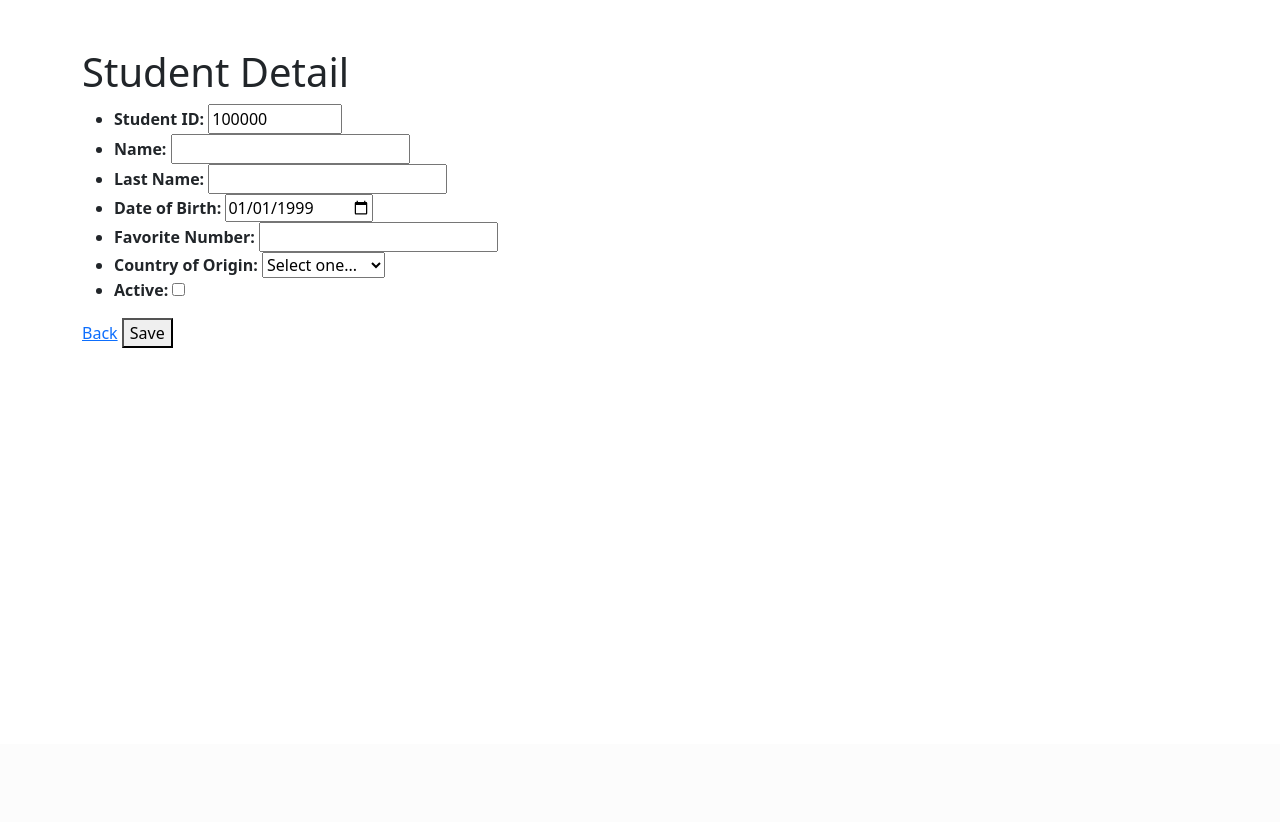
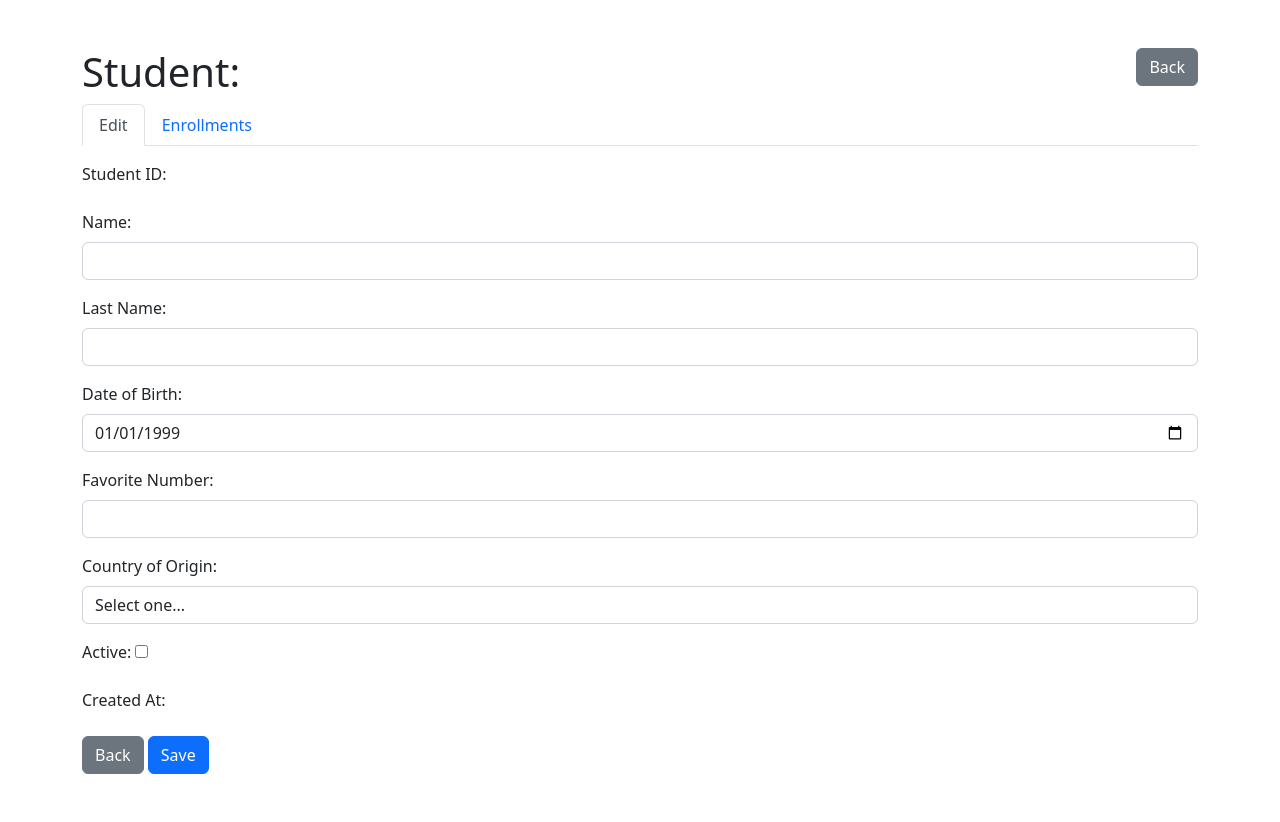
Before and after one commit to sarizti/up-big-data-crud, a Django app: page /campus/students/add in a window 1280 px wide. Shown: the part 56-878 px from the top of the page. Before the commit the page ends 404 px from the top, so only its background shows below. Run offline with Django 4.2, Linux system fonts and the light colour scheme.

Commit message:
adding more report flexibility and students tabs, etc

```diff
--- /dev/null
+++ b/campus/templates/campus/reports/_report.html
@@ -0,0 +1,22 @@
+<table class="table table-striped">
+    <thead>
+        <tr>
+            {% for header in headers %}
+            <th>{{ header }}</th>
+            {% endfor %}
+        </tr>
+    </thead>
+    <tbody>
+        {% for row in rows %}
+            <tr>
+                {% for col in row %}
+                    {% if forloop.first %}
+                    <th>{{ col }}</th>
+                    {% else %}
+                    <td>{{ col }}</td>
+                    {% endif %}
+                {% endfor %}
+            </tr>
+        {% endfor %}
+    </tbody>
+</table>
--- /dev/null
+++ b/campus/templates/campus/students/_detail_form.html
@@ -0,0 +1,55 @@
+{% if create %}{% url 'campus:students-create' as u %}
+{% else %}{% url 'campus:students-save' student.id as u %}{% endif %}
+<form action="{{ u }}" method="post">
+    {% csrf_token %}
+    <div class="mb-3">
+        <label class="form-label">Student ID:</label>
+        {% if create %}
+            <input type="number" class="form-control" step="1" min="100000" max="1000000" value="100000" name="id" required>
+        {% else %}
+            <span>{{ student.id }}</span>
+        {% endif %}
+    </div>
+    <div class="mb-3">
+        <label class="form-label">Name:</label>
+        <input type="text" class="form-control" value="{{ student.name }}" name="name" required>
+    </div>
+    <div class="mb-3">
+        <label class="form-label">Last Name:</label>
+        <input type="text" class="form-control" value="{{ student.last_name }}" name="last_name" required>
+    </div>
+    <div class="mb-3">
+        <label class="form-label">Date of Birth:</label>
+        <input type="date" class="form-control" value="{{ student.date_of_birth.isoformat }}" name="date_of_birth" required>
+    </div>
+    <div class="mb-3">
+        <label class="form-label">Favorite Number:</label>
+        <input type="number" class="form-control" step="1" min="0" value="{{ student.favorite_number }}" name="favorite_number" required>
+    </div>
+    <div class="mb-3">
+        <label class="form-label">Country of Origin:</label>
+        <select class="form-control" name="country_of_origin" required>
+            <option value="">Select one...</option>
+            <option {% if student.country_of_origin == "MEX" %}selected{% endif %} value="MEX">Mexico</option>
+            <option {% if student.country_of_origin == "CAN" %}selected{% endif %} value="CAN">Canada</option>
+            <option {% if student.country_of_origin == "USA" %}selected{% endif %} value="USA">United States</option>
+            <option {% if student.country_of_origin == "BOL" %}selected{% endif %} value="BOL">Bolivia</option>
+        </select>
+    </div>
+    <div class="mb-3">
+        <label class="form-label">
+            Active:
+            <input type="checkbox" name="active" {% if student.active %}checked{% endif %}>
+        </label>
+    </div>
+    {% if not create %}
+    <div class="mb-3">
+        <label class="form-label">Created At:</label>
+        {{ student.created_at }}
+    </div>
+    {% endif %}
+    <div class="mb-3">
+        <a href="{% url 'campus:students-index' %}" class="btn btn-secondary">Back</a>
+        <button type="submit" class="btn btn-primary">Save</button>
+    </div>
+</form>
--- /dev/null
+++ b/campus/templates/campus/students/detail.html
@@ -0,0 +1,28 @@
+{% extends "campus/tpl.html" %}
+
+{% block content %}
+
+    <h1>
+        Student: {{ student.name }} {{ student.last_name }}
+        <a href="{% url 'campus:students-index' %}" class="btn btn-secondary float-end">Back</a>
+    </h1>
+
+    <ul class="nav nav-tabs mb-3" id="student-tab" role="tablist">
+        <li class="nav-item" role="presentation">
+            <button class="nav-link active" id="edit-tab" data-bs-toggle="tab" data-bs-target="#edit-tab-pane" type="button" role="tab">Edit</button>
+        </li>
+        <li class="nav-item" role="presentation">
+            <button class="nav-link" id="enrollments-tab" data-bs-toggle="tab" data-bs-target="#enrollments-tab-pane" type="button" role="tab">Enrollments</button>
+        </li>
+    </ul>
+
+    <div class="tab-content mb-3" id="student-tab-content">
+        <div class="tab-pane fade show active" id="edit-tab-pane" role="tabpanel" tabindex="0">
+            {% include 'campus/students/_detail_form.html' with student=student only %}
+        </div>
+        <div class="tab-pane fade" id="enrollments-tab-pane" role="tabpanel" tabindex="0">
+            {% include 'campus/reports/_report.html' with rows=enrollments_rows headers=enrollments_headers %}
+        </div>
+    </div>
+
+{% endblock %}
--- a/campus/templates/campus/students_detail.html
+++ /dev/null
@@ -1,65 +0,0 @@
-{% extends "campus/tpl.html" %}
-
-{% block content %}
-
-    <h1>Student Detail</h1>
-
-    {% if create %}{% url 'campus:students-create' as u %}
-    {% else %}{% url 'campus:students-save' student.id as u %}{% endif %}
-    <form action="{{ u }}" method="post">
-        {% csrf_token %}
-        <ul>
-            <li>
-                <strong>Student ID:</strong>
-                {% if create %}
-                    <input type="number" step="1" min="100000" max="1000000" value="100000" name="id" required>
-                {% else %}
-                    {{ student.id }}
-                {% endif %}
-            </li>
-            <li>
-                <strong>Name:</strong>
-                <input type="text" value="{{ student.name }}" name="name" required>
-            </li>
-            <li>
-                <strong>Last Name:</strong>
-                <input type="text" value="{{ student.last_name }}" name="last_name" required>
-            </li>
-            <li>
-                <strong>Date of Birth:</strong>
-                <input type="date" value="{{ student.date_of_birth.isoformat }}" name="date_of_birth" required>
-            </li>
-            <li>
-                <strong>Favorite Number:</strong>
-                <input type="number" step="1" min="0" value="{{ student.favorite_number }}" name="favorite_number" required>
-            </li>
-            <li>
-                <strong>Country of Origin:</strong>
-                <select name="country_of_origin" required>
-                    <option value="">Select one...</option>
-                    <option {% if student.country_of_origin == "MEX" %}selected{% endif %} value="MEX">Mexico</option>
-                    <option {% if student.country_of_origin == "CAN" %}selected{% endif %} value="CAN">Canada</option>
-                    <option {% if student.country_of_origin == "USA" %}selected{% endif %} value="USA">United States</option>
-                    <option {% if student.country_of_origin == "BOL" %}selected{% endif %} value="BOL">Bolivia</option>
-                </select>
-            </li>
-            <li>
-                <label>
-                    <strong>Active:</strong>
-                    <input type="checkbox" name="active" {% if student.active %}checked{% endif %}>
-                </label>
-            </li>
-            {% if not create %}
-            <li>
-                <strong>Created At:</strong>
-                {{ student.created_at }}
-            </li>
-            {% endif %}
-        </ul>
-        <div>
-            <a href="{% url 'campus:students-index' %}">Back</a>
-            <button type="submit">Save</button>
-        </div>
-    </form>
-
-{% endblock %}
--- a/campus/templates/campus/tpl.html
+++ b/campus/templates/campus/tpl.html
@@ -26,8 +26,10 @@
                     <a class="nav-link dropdown-toggle" href="#" id="navbarDropdown" role="button" data-bs-toggle="dropdown" aria-expanded="false">Reports</a>
                     <ul class="dropdown-menu" aria-labelledby="navbarDropdown">
                         <li>
-                            {% url 'campus:student-enrollments' as u %}
-                            <a class="dropdown-item {% if request.path == u %}active{% endif %}" href="{{ u }}">Student Enrollments</a>
+                            {% for report_id, report_title in reports.items %}
+                                {% url 'campus:report' report_id as u %}
+                                <a class="dropdown-item {% if request.path == u %}active{% endif %}" href="{{ u }}">{{ report_title }}</a>
+                            {% endfor %}
                         </li>
                     </ul>
                 </li>
--- a/campus/urls.py
+++ b/campus/urls.py
@@ -35,6 +35,6 @@ urlpatterns = [
 
     # reports
 
-    # ex: /campus/student-enrollments
-    path('student-enrollments', views.student_enrollments, name='student-enrollments'),
+    # ex: /campus/report/student_enrollments
+    path('report/<report_id>', views.report, name='report'),
 ]
--- a/campus/views.py
+++ b/campus/views.py
@@ -1,8 +1,11 @@
-from django.http import HttpResponseRedirect
+from django.http import HttpResponseRedirect, HttpResponse
 from django.shortcuts import render
 from django.db import connection
 from django.urls import reverse
+import pandas as pd
 import datetime
+
+from .campus_utils import reports, dict_fetchall, dict_fetchone
 
 
 def index(request):
@@ -17,7 +20,7 @@ def students_index(request):
             SELECT id, name, last_name, date_of_birth, favorite_number, country_of_origin, active, created_at
             FROM students""")
         students = dict_fetchall(cursor)
-    return render(request, 'campus/students_index.html', {'students': students})
+    return render(request, 'campus/students/index.html', {'students': students})
 
 
 def students_detail(request, student_id):
@@ -28,14 +31,33 @@ def students_detail(request, student_id):
             WHERE id = %s"""
         cursor.execute(q, [student_id])
         student = dict_fetchone(cursor)
-    return render(request, 'campus/students_detail.html', {'student': student, 'student_id': student_id})
+        q = """
+            SELECT
+                cl.id as "Class ID",
+                cl.school as "School",
+                c.semester as "Period",
+                e.grade as "Grade"
+            FROM enrollments e
+            JOIN courses c on c.id = e.course_id
+            JOIN classes cl on c.class_id = cl.id
+            WHERE e.student_id = %s"""
+        cursor.execute(q, [student_id])
+        enrollments_rows = cursor.fetchall()
+        enrollments_headers = [d[0] for d in cursor.description]
+
+    context = {
+        'student': student,
+        'enrollments_rows': enrollments_rows,
+        'enrollments_headers': enrollments_headers,
+    }
+    return render(request, 'campus/students/detail.html', context)
 
 
 def students_add(request):
     dob = datetime.date(1999, 1, 1)
     student = dict(id='', name='', last_name='', date_of_birth=dob, favorite_number='', country_of_origin='',
                    active='', created_at='')
-    return render(request, 'campus/students_detail.html', {'student': student, 'create': True})
+    return render(request, 'campus/students/detail.html', {'student': student, 'create': True})
 
 
 def students_save(request, student_id):
@@ -85,7 +107,7 @@ def teachers_index(request):
     with connection.cursor() as cursor:
         cursor.execute("SELECT id, name, last_name, date_of_birth, degree, created_at FROM teachers")
         teachers = dict_fetchall(cursor)
-    return render(request, 'campus/teachers_index.html', {'teachers': teachers})
+    return render(request, 'campus/teachers/index.html', {'teachers': teachers})
 
 
 def teachers_detail(request, teacher_id):
@@ -93,13 +115,13 @@ def teachers_detail(request, teacher_id):
         q = "SELECT id, name, last_name, date_of_birth, degree, created_at FROM teachers WHERE id = %s"
         cursor.execute(q, [teacher_id])
         teacher = dict_fetchone(cursor)
-    return render(request, 'campus/teachers_detail.html', {'teacher': teacher, 'teacher_id': teacher_id})
+    return render(request, 'campus/teachers/detail.html', {'teacher': teacher, 'teacher_id': teacher_id})
 
 
 def teachers_add(request):
     dob = datetime.date(1999, 1, 1)
     teacher = dict(id='', name='', last_name='', date_of_birth=dob, degree='', created_at='')
-    return render(request, 'campus/teachers_detail.html', {'teacher': teacher, 'create': True})
+    return render(request, 'campus/teachers/detail.html', {'teacher': teacher, 'create': True})
 
 
 def teachers_save(request, teacher_id):
@@ -136,50 +158,29 @@ def teachers_create(request):
 
 # region: reports
 
-def student_enrollments(request):
-    query = """
-    -- este es un comentario dentro de sql
-    SELECT
-        students.name || ' ' || students.last_name AS "Estudiante",
-        enrollments.grade AS "Calificación",
-        courses.semester AS "Semestre",
-        iif(t.degree = 'doctorate', 'Dr.', iif(t.degree = 'masters', 'Mtro.', 'Lic.'))
-            || ' ' || t.name || ' ' || t.last_name
-            AS "Profesor",
-        classes.name || ' (' || classes.school || ')' AS "Clase"
-    FROM enrollments
-    INNER JOIN students ON enrollments.student_id = students.id
-    INNER JOIN courses ON enrollments.course_id = courses.id
-    INNER JOIN teachers AS t ON courses.teacher_id = t.id
-    INNER JOIN classes ON courses.class_id = classes.id;
-    """
-
+def report(request, report_id):
+    rpt = reports[report_id]
     cursor = connection.cursor()
-    result = cursor.execute(query)
-    rows = result.fetchall()
-    headers = [d[0] for d in result.description]
+    result = cursor.execute(rpt['query'])
     context = {
-        'rows': rows,
-        'headers': headers
+        'rows': result.fetchall(),
+        'headers': [d[0] for d in result.description],
+        'report_title': rpt['title'],
     }
 
-    return render(request, 'campus/student_enrollments.html', context)
+    if 'download' in request.GET:
+        response = HttpResponse(content_type='text/csv')
+        pd.DataFrame(context['rows'], columns=context['headers']).set_index(context['headers'][0]).to_csv(response)
+        response['Content-Disposition'] = f'attachment; filename={report_id}.csv'
+        return response
+    else:
+        return render(request, 'campus/reports/campus_report.html', context)
 
 # endregion
 
 
-# region: utils (move to another file)
-
-def dict_fetchall(cursor):
-    """Return all rows from a cursor as a list of dicts"""
-    columns = [col[0] for col in cursor.description]
-    return [dict(zip(columns, row)) for row in cursor.fetchall()]
-
-
-def dict_fetchone(cursor):
-    """Return one row from a cursor as a dict"""
-    columns = [col[0] for col in cursor.description]
-    row = cursor.fetchone()
-    return dict(zip(columns, row))
-
-# endregion
+def common(request):
+    return {
+        # for tpl html to render menu
+        'reports': {r: reports[r]['title'] for r in reports}
+    }
--- a/up_big_data_crud/settings.py
+++ b/up_big_data_crud/settings.py
@@ -64,6 +64,7 @@ TEMPLATES = [
                 'django.template.context_processors.request',
                 'django.contrib.auth.context_processors.auth',
                 'django.contrib.messages.context_processors.messages',
+                'campus.views.common'
             ],
         },
     },
```
Also changed, not shown: campus/campus_utils.py (added, +50 -0 lines), campus/templates/campus/reports/campus_report.html (added, +11 -0 lines), campus/templates/campus/student_enrollments.html (deleted, +0 -26 lines), campus/templates/campus/students/index.html (renamed from campus/templates/campus/students_index.html, +4 -4 lines), campus/templates/campus/teachers/detail.html (renamed from campus/templates/campus/teachers_detail.html), campus/templates/campus/teachers/index.html (renamed from campus/templates/campus/teachers_index.html), 2 other files.
